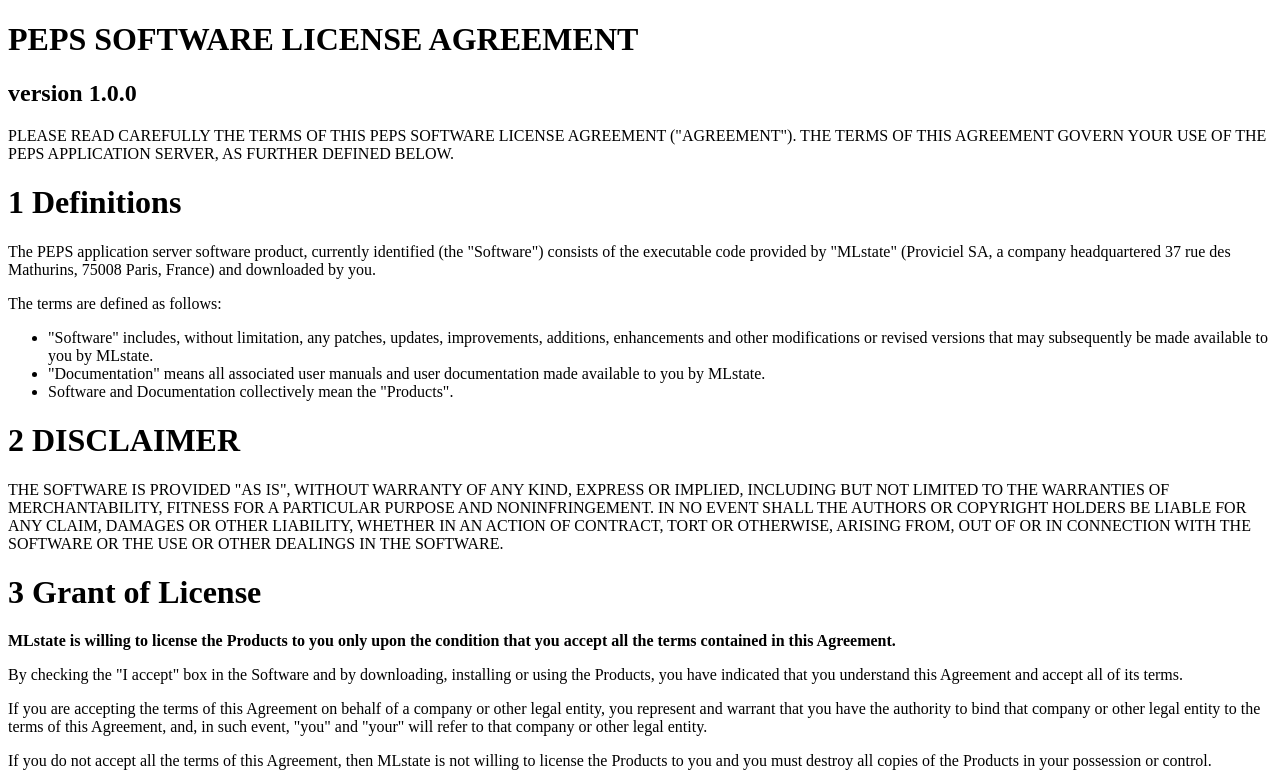
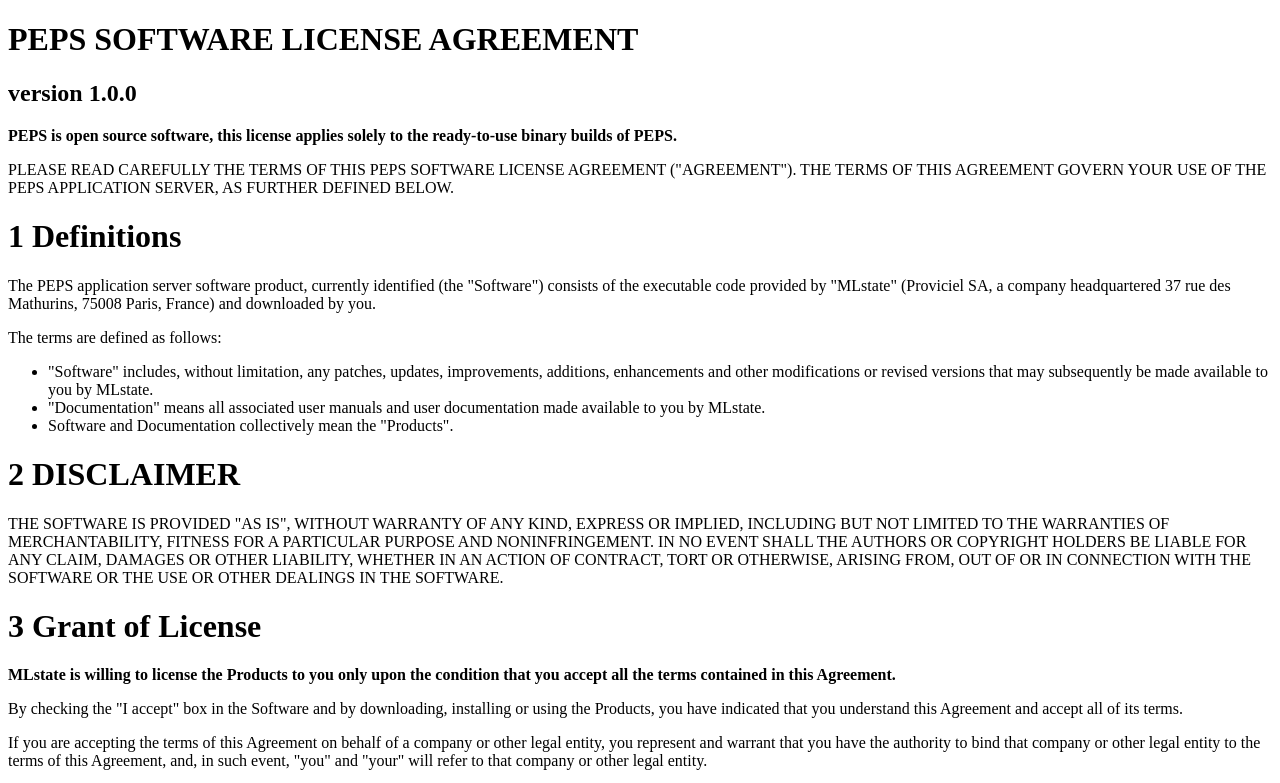
Before and after one commit to wallix/PEPS, a plain HTML site: page LICENSE.html in a window 1280 px wide. Shown: the top 783 px of the page. Drawn offline with Linux system fonts and the light colour scheme.

Commit message:
Update README.md

```diff
--- a/LICENSE.html
+++ b/LICENSE.html
@@ -13,6 +13,8 @@
 <h1 class="title">PEPS SOFTWARE LICENSE AGREEMENT</h1>
 <h2 class="author">version 1.0.0</h2>
 </div>
+<p><strong>PEPS is open source software, this license applies solely to the ready-to-use binary builds of PEPS.</strong></p>
+
 <p>PLEASE READ CAREFULLY THE TERMS OF THIS PEPS SOFTWARE LICENSE AGREEMENT (&quot;AGREEMENT&quot;). THE TERMS OF THIS AGREEMENT GOVERN YOUR USE OF THE PEPS APPLICATION SERVER, AS FURTHER DEFINED BELOW.</p>
 <h1 id="definitions"><span class="header-section-number">1</span> Definitions</h1>
 <p>The PEPS application server software product, currently identified (the &quot;Software&quot;) consists of the executable code provided by &quot;MLstate&quot; (Proviciel SA, a company headquartered 37 rue des Mathurins, 75008 Paris, France) and downloaded by you.</p>
```
Also changed, not shown: README.md.
